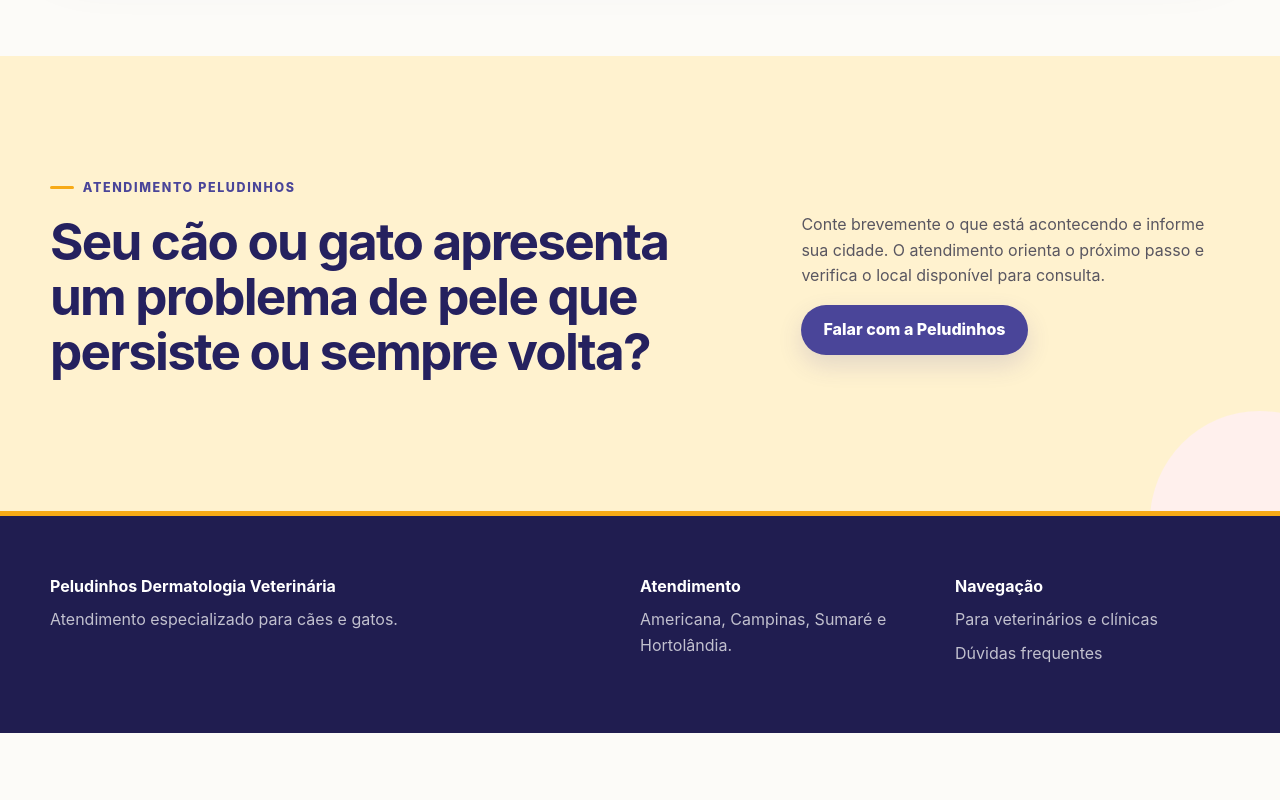
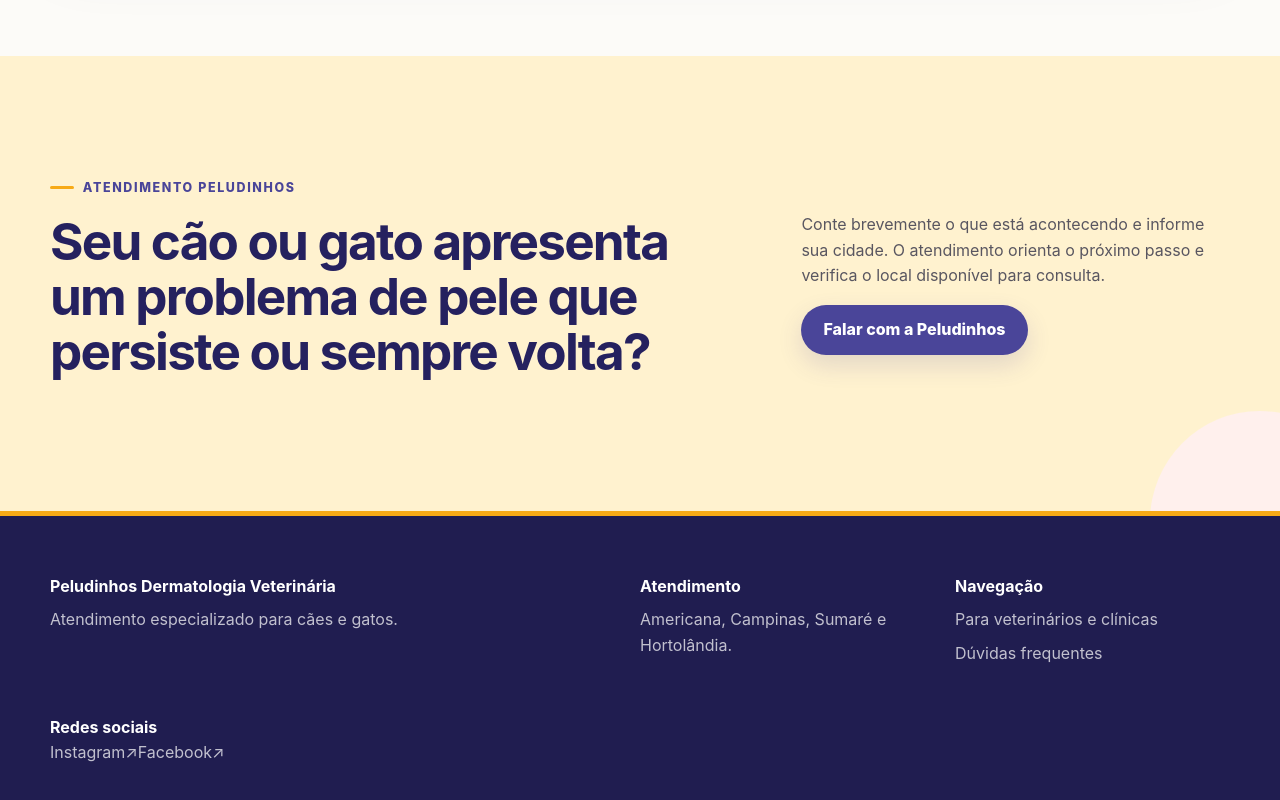
Before and after one commit to contatoagenciawin-ichthus/peludinhos, a Next.js app: page / in a window 1280 px wide. Shown: the part 6469-7269 px from the top of the page. Before the commit the page ends 7202 px from the top, so only its background shows below. Built offline with nearby package versions, Linux system fonts and the light colour scheme.

Commit message:
Adiciona redes sociais oficiais ao rodapé

```diff
--- a/src/components/Footer.tsx
+++ b/src/components/Footer.tsx
@@ -1,4 +1,9 @@
 import Link from "next/link";
+
+const socialLinks = [
+  { label: "Instagram", href: "https://www.instagram.com/peludinhosdermavet/" },
+  { label: "Facebook", href: "https://www.facebook.com/peludinhosdermavet" },
+] as const;
 
 export function Footer() {
   return (
@@ -17,6 +22,23 @@
           <p><Link href="/para-veterinarios">Para veterinários e clínicas</Link></p>
           <p><Link href="/duvidas-frequentes">Dúvidas frequentes</Link></p>
         </div>
+        <div>
+          <strong>Redes sociais</strong>
+          <div className="footer-social-links" aria-label="Redes sociais da Peludinhos">
+            {socialLinks.map((item) => (
+              <a
+                className="footer-social-link"
+                href={item.href}
+                target="_blank"
+                rel="noopener noreferrer"
+                key={item.label}
+              >
+                {item.label}
+                <span aria-hidden="true">↗</span>
+              </a>
+            ))}
+          </div>
+        </div>
       </div>
     </footer>
   );
```
